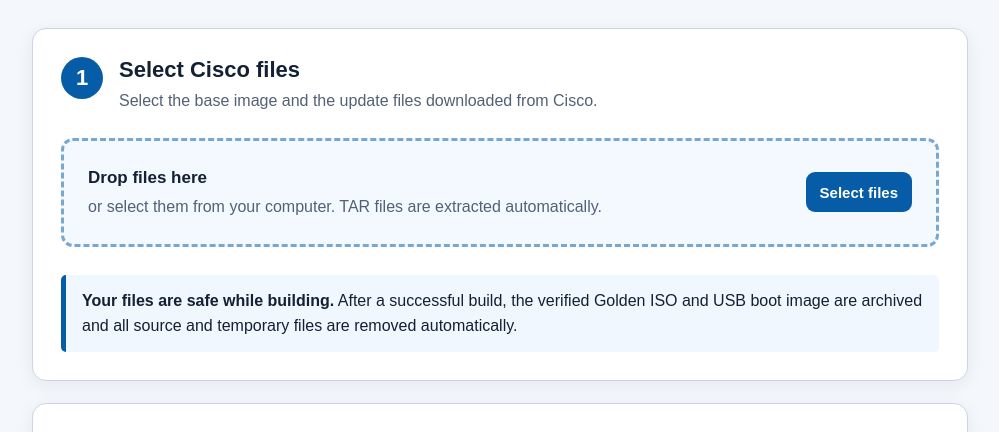
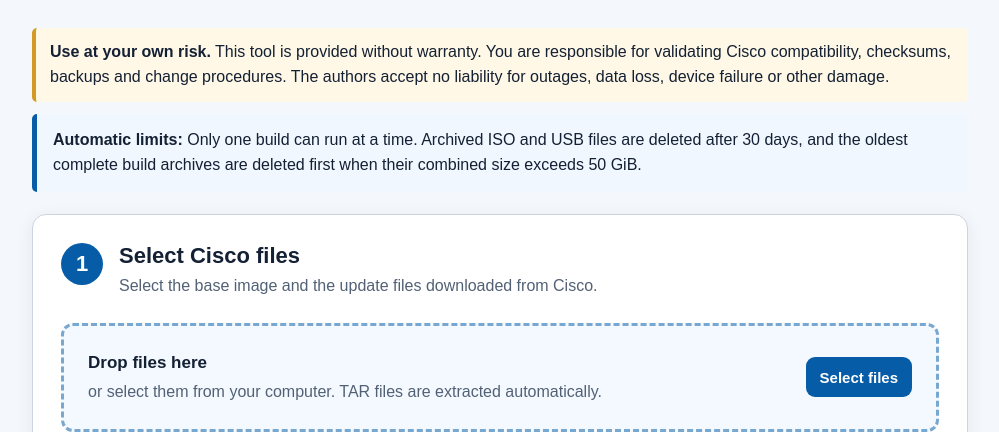
Before and after one commit to patricklind/gisobuild-gui, a Flask app: page / in a window 1280 px wide. Shown: the part 143-575 px from the top of the page, without its empty margins (140-1139 px from the left). Run offline with Flask 3, Linux system fonts and the light colour scheme; data that the repository does not hold is empty; parts of the project's set-up code (start-up, migrations or seed data) failed here and were passed over.

Commit message:
Add archive retention limits and liability disclaimer

```diff
--- a/giso-webui/app.py
+++ b/giso-webui/app.py
@@ -28,15 +28,20 @@ uploads: dict[str, dict] = {}
 checksum_cache: dict[tuple[str, int, int], dict[str, str]] = {}
 job_lock = threading.Lock()
 upload_lock = threading.Lock()
+archive_lock = threading.RLock()
+archive_policy_checked = 0.0
 MAX_UPLOAD_BYTES = int(os.environ.get("MAX_UPLOAD_BYTES", str(8 * 1024**3)))
 MAX_EXTRACTED_BYTES = int(os.environ.get("MAX_EXTRACTED_BYTES", str(16 * 1024**3)))
 MAX_TAR_MEMBERS = int(os.environ.get("MAX_TAR_MEMBERS", "10000"))
 MAX_CHUNK_BYTES = int(os.environ.get("MAX_CHUNK_BYTES", str(16 * 1024**2)))
 MAX_LOG_BYTES = int(os.environ.get("MAX_LOG_BYTES", str(10 * 1024**2)))
+ARCHIVE_RETENTION_DAYS = int(os.environ.get("ARCHIVE_RETENTION_DAYS", "30"))
+MAX_ARCHIVE_BYTES = int(os.environ.get("MAX_ARCHIVE_BYTES", str(50 * 1024**3)))
 ALLOWED_HOSTS = {host.strip() for host in os.environ.get("ALLOWED_HOSTS", "127.0.0.1,localhost,giso-webui").split(",")}
 app.config["MAX_CONTENT_LENGTH"] = MAX_CHUNK_BYTES
 
-if min(MAX_UPLOAD_BYTES, MAX_EXTRACTED_BYTES, MAX_TAR_MEMBERS, MAX_CHUNK_BYTES, MAX_LOG_BYTES) <= 0:
+if min(MAX_UPLOAD_BYTES, MAX_EXTRACTED_BYTES, MAX_TAR_MEMBERS, MAX_CHUNK_BYTES,
+       MAX_LOG_BYTES, ARCHIVE_RETENTION_DAYS, MAX_ARCHIVE_BYTES) <= 0:
     raise RuntimeError("Upload, extraction, tar, chunk and log limits must be positive")
 
 LIST_OPTIONS = {
@@ -129,6 +134,37 @@ def file_checksums(path: Path) -> dict[str, str]:
     return result
 
 
+def archive_size(path: Path) -> int:
+    return sum(item.stat().st_size for item in path.rglob("*") if item.is_file())
+
+
+def enforce_archive_policy() -> list[str]:
+    """Remove expired archive jobs, then oldest jobs until the archive fits its quota."""
+    removed: list[str] = []
+    cutoff = time.time() - ARCHIVE_RETENTION_DAYS * 86400
+    with archive_lock:
+        if not ARCHIVE.exists():
+            return removed
+        job_dirs = [path for path in ARCHIVE.iterdir() if path.is_dir()]
+        for job_dir in job_dirs:
+            if job_dir.stat().st_mtime < cutoff:
+                shutil.rmtree(job_dir)
+                removed.append(job_dir.name)
+        remaining = sorted(
+            (path for path in ARCHIVE.iterdir() if path.is_dir()),
+            key=lambda path: path.stat().st_mtime,
+        )
+        total = sum(archive_size(path) for path in remaining)
+        while total > MAX_ARCHIVE_BYTES and remaining:
+            oldest = remaining.pop(0)
+            total -= archive_size(oldest)
+            shutil.rmtree(oldest)
+            removed.append(oldest.name)
+        if removed:
+            checksum_cache.clear()
+    return removed
+
+
 def archive_giso_artifacts_and_cleanup(job_id: str, job_dir: Path) -> list[dict]:
     """Archive verified Golden ISO and USB boot files, then remove build inputs/output."""
     iso_candidates = list(job_dir.glob("*.iso"))
@@ -138,22 +174,27 @@ def archive_giso_artifacts_and_cleanup(job_id: str, job_dir: Path) -> list[dict]
         raise RuntimeError("No Golden ISO was produced; source files were kept")
     usb_candidates = [path for path in job_dir.rglob("*.zip") if "usb" in path.name.lower()]
     candidates = iso_candidates + usb_candidates
+    candidate_size = sum(path.stat().st_size for path in candidates)
+    if candidate_size > MAX_ARCHIVE_BYTES:
+        raise RuntimeError("The completed GISO artifacts exceed the archive's total size limit; source files were kept")
     archive_dir = ARCHIVE / job_id
-    archive_dir.mkdir(parents=True, exist_ok=False)
     archived = []
-    try:
-        for source in candidates:
-            if source.is_symlink() or job_dir.resolve() not in source.resolve().parents:
-                raise RuntimeError(f"Unsafe build artifact: {source.name}")
-            destination = archive_dir / source.name
-            shutil.copy2(source, destination)
-            if source.stat().st_size != destination.stat().st_size or file_sha256(source) != file_sha256(destination):
-                raise RuntimeError(f"Archive verification failed for {source.name}")
-            archived.append({"path": source.name, "size": destination.stat().st_size,
-                             "url": f"/archive/{job_id}/{source.name}"})
-    except Exception:
-        shutil.rmtree(archive_dir, ignore_errors=True)
-        raise
+    with archive_lock:
+        archive_dir.mkdir(parents=True, exist_ok=False)
+        try:
+            for source in candidates:
+                if source.is_symlink() or job_dir.resolve() not in source.resolve().parents:
+                    raise RuntimeError(f"Unsafe build artifact: {source.name}")
+                destination = archive_dir / source.name
+                shutil.copy2(source, destination)
+                if source.stat().st_size != destination.stat().st_size or file_sha256(source) != file_sha256(destination):
+                    raise RuntimeError(f"Archive verification failed for {source.name}")
+                archived.append({"path": source.name, "size": destination.stat().st_size,
+                                 "url": f"/archive/{job_id}/{source.name}"})
+            enforce_archive_policy()
+        except Exception:
+            shutil.rmtree(archive_dir, ignore_errors=True)
+            raise
     for child in list(DATA.iterdir()):
         if child.is_dir():
             shutil.rmtree(child)
@@ -380,6 +421,7 @@ def request_too_large(_error):
 
 @app.before_request
 def validate_host():
+    global archive_policy_checked
     host = request.host.split(":", 1)[0].strip("[]")
     if host not in ALLOWED_HOSTS:
         abort(400)
@@ -391,6 +433,10 @@ def validate_host():
             parsed = urlsplit(origin)
             if parsed.scheme not in {"http", "https"} or parsed.netloc != request.host:
                 abort(403)
+    now = time.monotonic()
+    if now - archive_policy_checked >= 3600:
+        enforce_archive_policy()
+        archive_policy_checked = now
 
 
 @app.get("/api/health")
@@ -411,6 +457,7 @@ def inputs():
 
 @app.get("/api/archive")
 def archive_list():
+    enforce_archive_policy()
     items = []
     if ARCHIVE.exists():
         paths = [path for path in ARCHIVE.glob("*/*")
--- a/giso-webui/compose.yaml
+++ b/giso-webui/compose.yaml
@@ -23,6 +23,8 @@ services:
       MAX_TAR_MEMBERS: "10000"
       MAX_CHUNK_BYTES: "16777216"
       MAX_LOG_BYTES: "10485760"
+      ARCHIVE_RETENTION_DAYS: "30"
+      MAX_ARCHIVE_BYTES: "53687091200"
       ALLOWED_HOSTS: "127.0.0.1,localhost,giso-webui"
       PYTHONDONTWRITEBYTECODE: "1"
     security_opt:
--- a/giso-webui/static/compact.css
+++ b/giso-webui/static/compact.css
@@ -37,3 +37,5 @@ select { width: 100%; margin-top: 5px; border: 2px solid var(--line); border-rad
 .delete-archive:focus-visible,
 a:focus-visible,
 select:focus-visible { outline: 4px solid #72b7f1; outline-offset: 2px; }
+.disclaimer { margin: 0 0 12px; }
+.archive-policy { margin: 0 0 22px; }
--- a/giso-webui/templates/index.html
+++ b/giso-webui/templates/index.html
@@ -14,6 +14,8 @@
     <div class="header-actions"><button id="cleanup" type="button" class="secondary small">Clean temporary files</button><div id="health" class="pill" role="status">Checking system…</div></div>
   </header>
   <main>
+    <div class="warning disclaimer"><b>Use at your own risk.</b> This tool is provided without warranty. You are responsible for validating Cisco compatibility, checksums, backups and change procedures. The authors accept no liability for outages, data loss, device failure or other damage.</div>
+    <div class="safety-note archive-policy"><b>Automatic limits:</b> Only one build can run at a time. Archived ISO and USB files are deleted after 30 days, and the oldest complete build archives are deleted first when their combined size exceeds 50 GiB.</div>
     <section class="workspace">
       <section class="panel step">
         <div class="step-heading"><span class="step-number">1</span><div><h2>Select Cisco files</h2><p>Select the base image and the update files downloaded from Cisco.</p></div></div>
```
Also changed, not shown: giso-webui/tests/test_app.py (+51 -0 lines), README.md, giso-webui/README.md.
